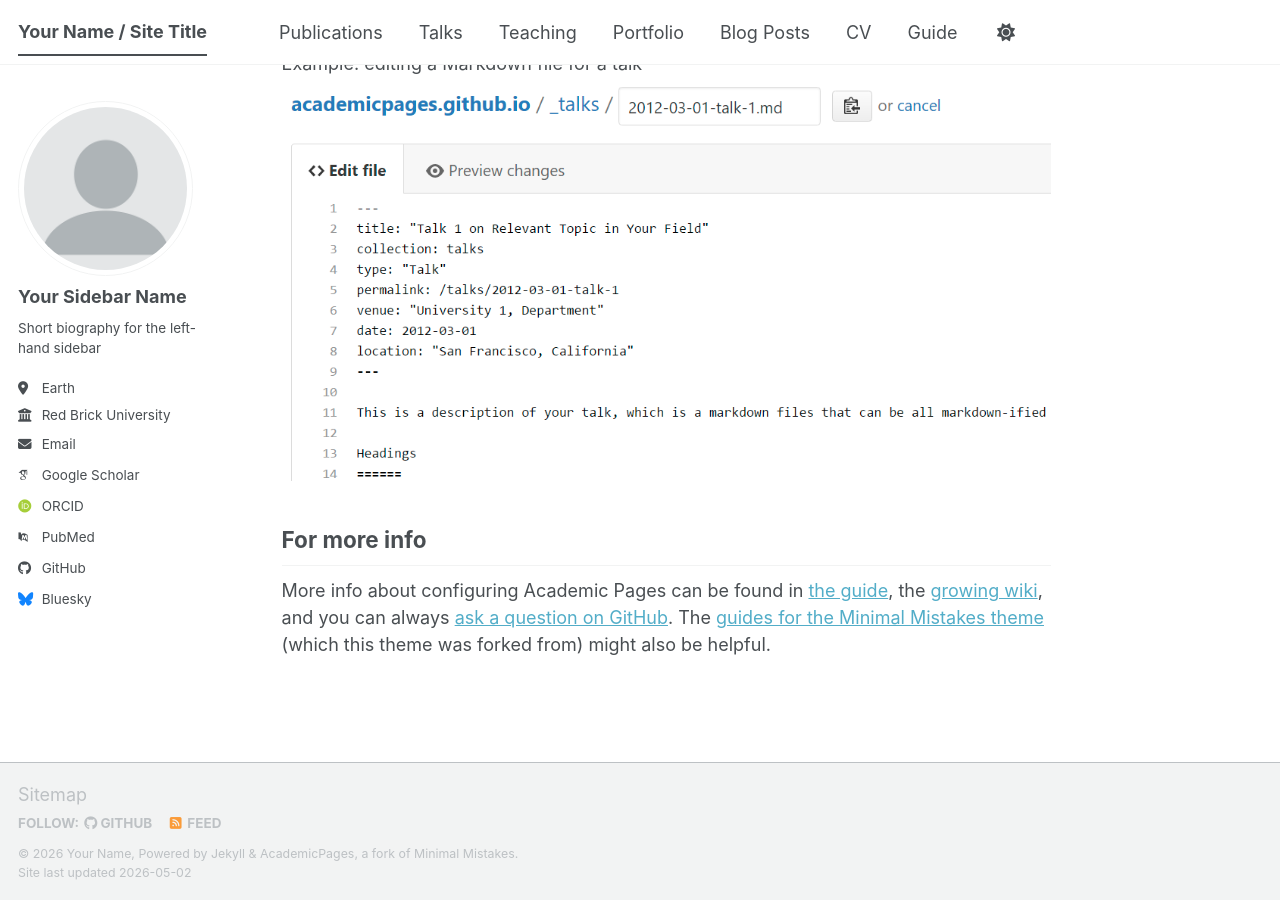
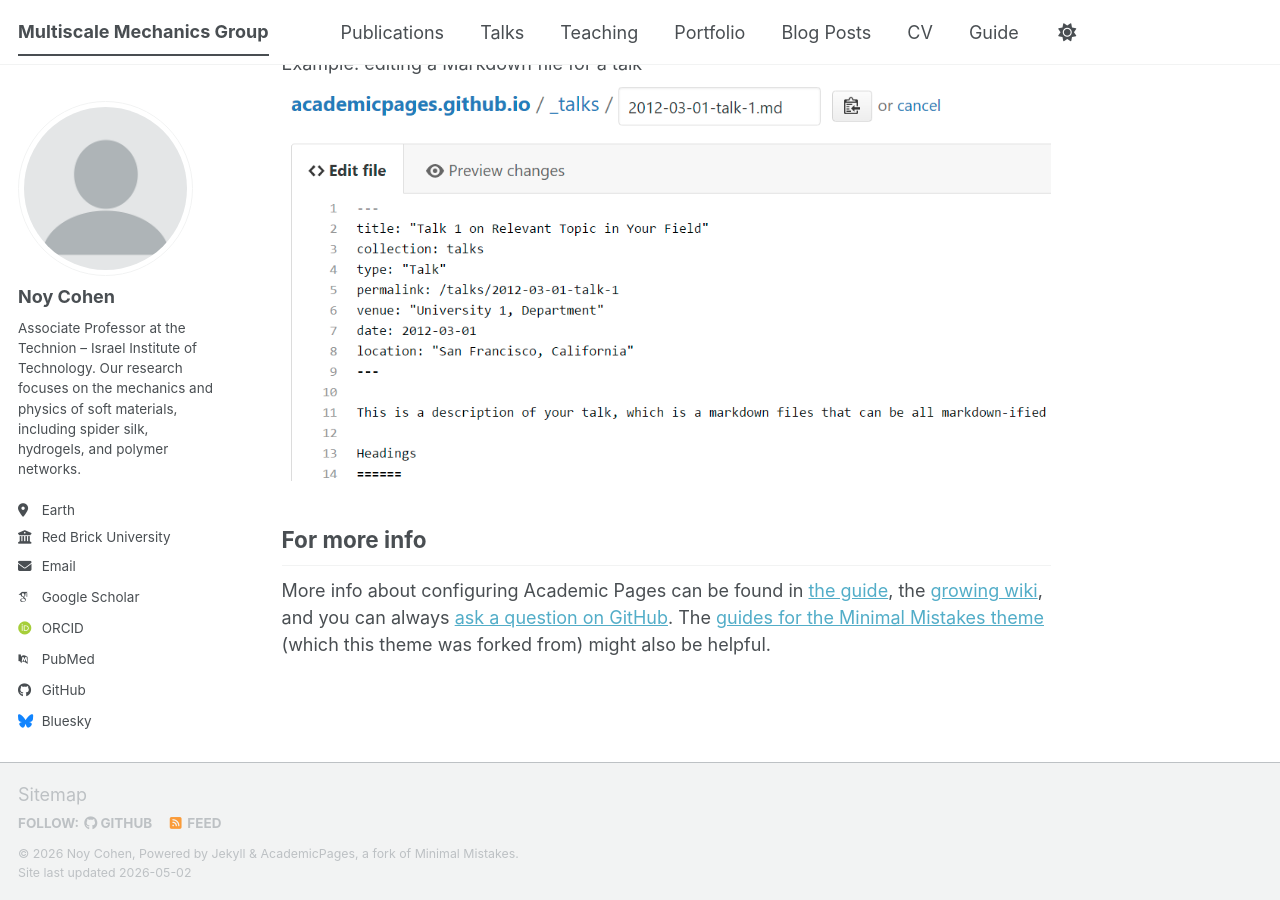
Before and after one commit to noyco5/noyco5.github.io, a Jekyll site: the page built from _pages/about.md, in a window 1280 px wide and 900 px high, scrolled down 2720 px. Built offline with Jekyll 4.4.1, drawn with Linux system fonts in a browser that asks for light colours; some web fonts are replaced; a script bundle is joined from its source files by our own code; library files that are not in the unit come from our copies.

Commit message:
updated bio

```diff
--- a/_config.yml
+++ b/_config.yml
@@ -9,11 +9,11 @@
 # Basic Site Settings
 locale                   : "en-US"
 site_theme               : "default" # The available themes options are "default", "air", "sunrise", "mint", "dirt" and "contrast"
-title                    : "Your Name / Site Title"
+title                    : "Multiscale Mechanics Group"
 title_separator          : "-"
-name                     : &name "Your Name"
-description              : &description "Your Name's academic portfolio"   # Update this with a general description of your site, this is the default if not overridden by a page
-url                      : https://academicpages.github.io # The base hostname & protocol for your site e.g. "https://[your GitHub username].github.io",
+name                     : &name "Noy Cohen"
+description              : &description "Associate Professor, Department of Materials Science and Engineering, Technion - Israel Institute of Technology"   # Update this with a general description of your site, this is the default if not overridden by a page
+url                      : "https://noyco5.github.io" # The base hostname & protocol for your site e.g. "https://[your GitHub username].github.io",
                                                            # or if you already have some other page hosted on Github then use "https://[your GitHub username].github.io/[Your Repo Name]"
 baseurl                  : "" # the subpath of your site, e.g. "/blog"
 repository               : "academicpages/academicpages.github.io"
@@ -24,21 +24,21 @@ repository               : "academicpages/academicpages.github.io"
 author:
   # Biographic information
   avatar           : "profile.png"
-  name             : "Your Sidebar Name"
+  name             : "Noy Cohen"
   pronouns         : # example: "she/her"
-  bio              : "Short biography for the left-hand sidebar"
+  bio              : "Associate Professor at the Technion – Israel Institute of Technology. Our research focuses on the mechanics and physics of soft materials, including spider silk, hydrogels, and polymer networks."
   location         : "Earth"
   employer         : "Red Brick University"
   uri              : # URL
-  email            : "none@example.org"
+  email            : "noyco@technion.ac.il"
 
   # Academic websites
   academia         : # URL
   arxiv            : # URL - Update with the correct link to your profile
-  googlescholar    : "https://scholar.google.com/citations?user=PS_CX0AAAAAJ"
+  googlescholar    : "https://scholar.google.co.il/citations?user=ZvkKppoAAAAJ&hl=en"
   inspire-hep      : # URL
   impactstory      : # URL
-  orcid            : "https://orcid.org/yourorcidurl"
+  orcid            : "https://orcid.org/my-orcid?orcid=0000-0003-2224-640X"
   semantic         : # URL
   ssrn             : # URL
   pubmed           : "https://www.ncbi.nlm.nih.gov/pubmed/?term=john+snow"
```
